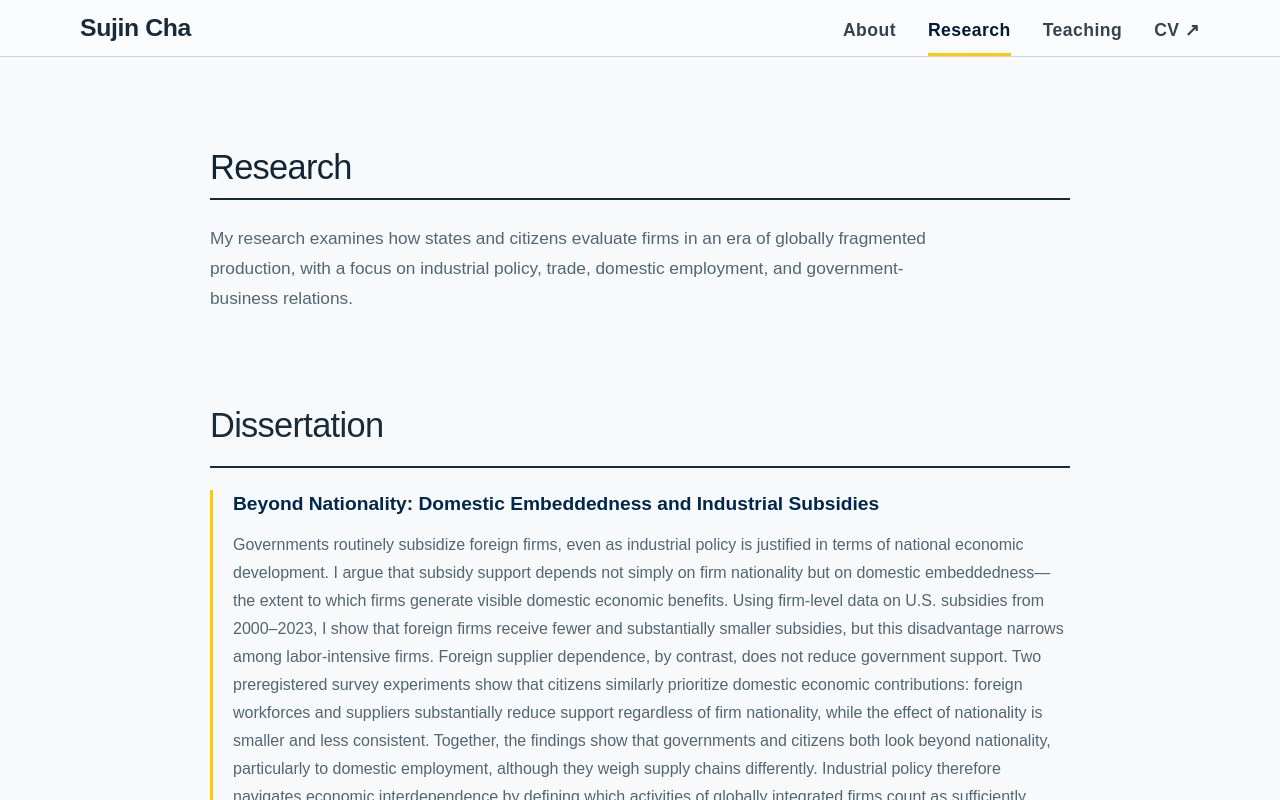
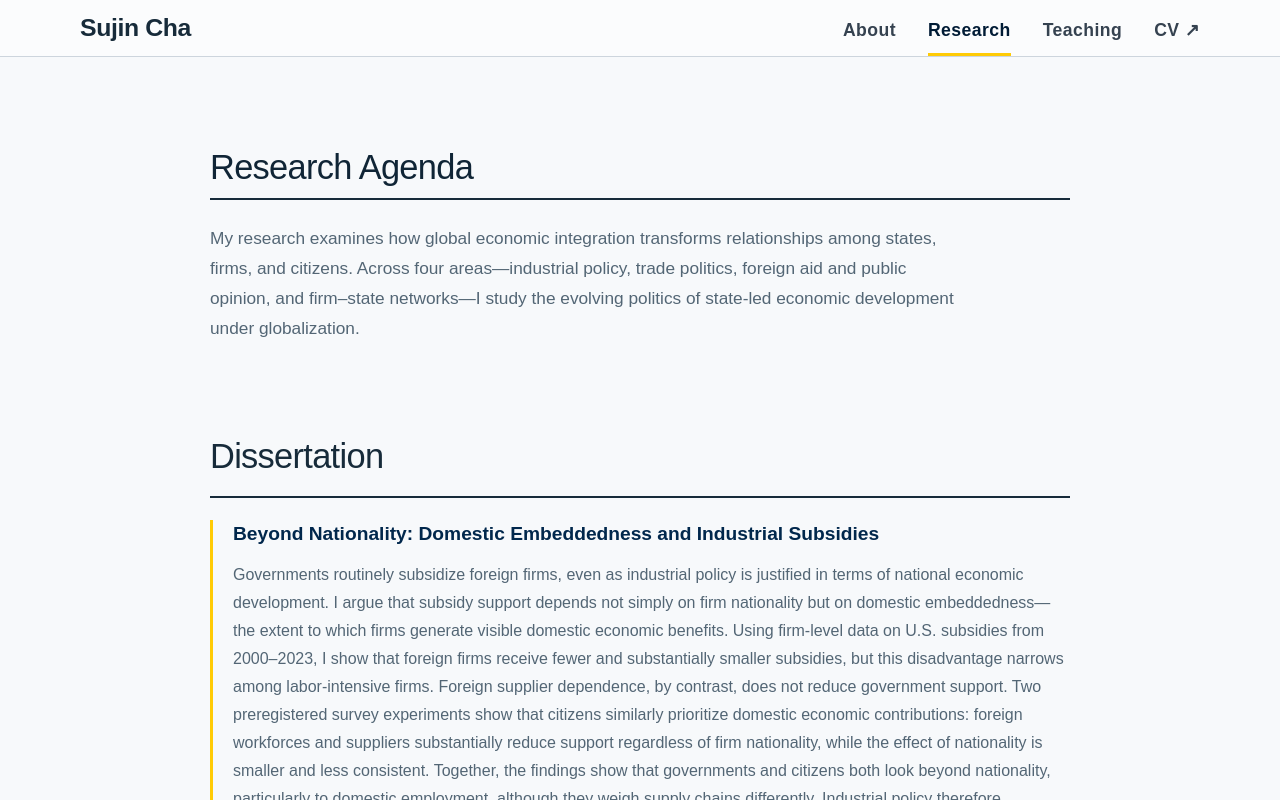
Before and after one commit to erin0506/erin0506.github.io, a Next.js app: page /research in a window 1280 px wide. Shown: the top 800 px of the page. Built offline with nearby package versions, Linux system fonts and the light colour scheme.

Commit message:
Update research agenda introduction

```diff
--- a/app/research/page.tsx
+++ b/app/research/page.tsx
@@ -2,7 +2,7 @@ import type { Metadata } from "next";
 import { SiteHeader } from "../components/SiteHeader";
 
 export const metadata: Metadata = {
-  title: "Research",
+  title: "Research Agenda",
   description:
     "Publications, working papers, and ongoing research by political scientist Sujin Cha.",
   alternates: { canonical: "/research/" },
@@ -101,12 +101,13 @@ export default function ResearchPage() {
       <main className="page-shell" id="main-content">
         <div className="content-page">
           <div className="page-heading-row">
-            <h1 className="page-title">Research</h1>
+            <h1 className="page-title">Research Agenda</h1>
           </div>
           <p className="page-intro">
-            My research examines how states and citizens evaluate firms in an era of
-            globally fragmented production, with a focus on industrial policy, trade,
-            domestic employment, and government-business relations.
+            My research examines how global economic integration transforms relationships
+            among states, firms, and citizens. Across four areas—industrial policy, trade
+            politics, foreign aid and public opinion, and firm–state networks—I study the
+            evolving politics of state-led economic development under globalization.
           </p>
 
           <section className="content-section" aria-labelledby="dissertation-heading">
```
